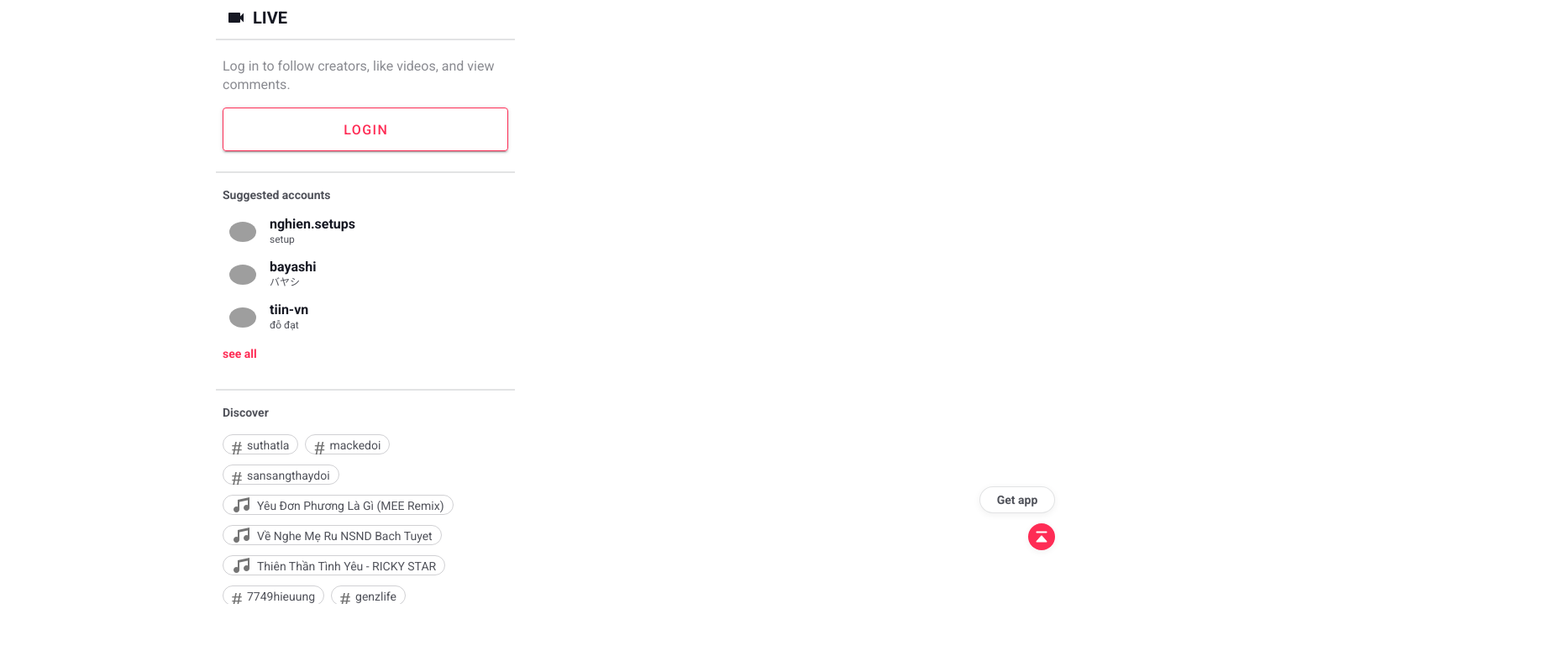
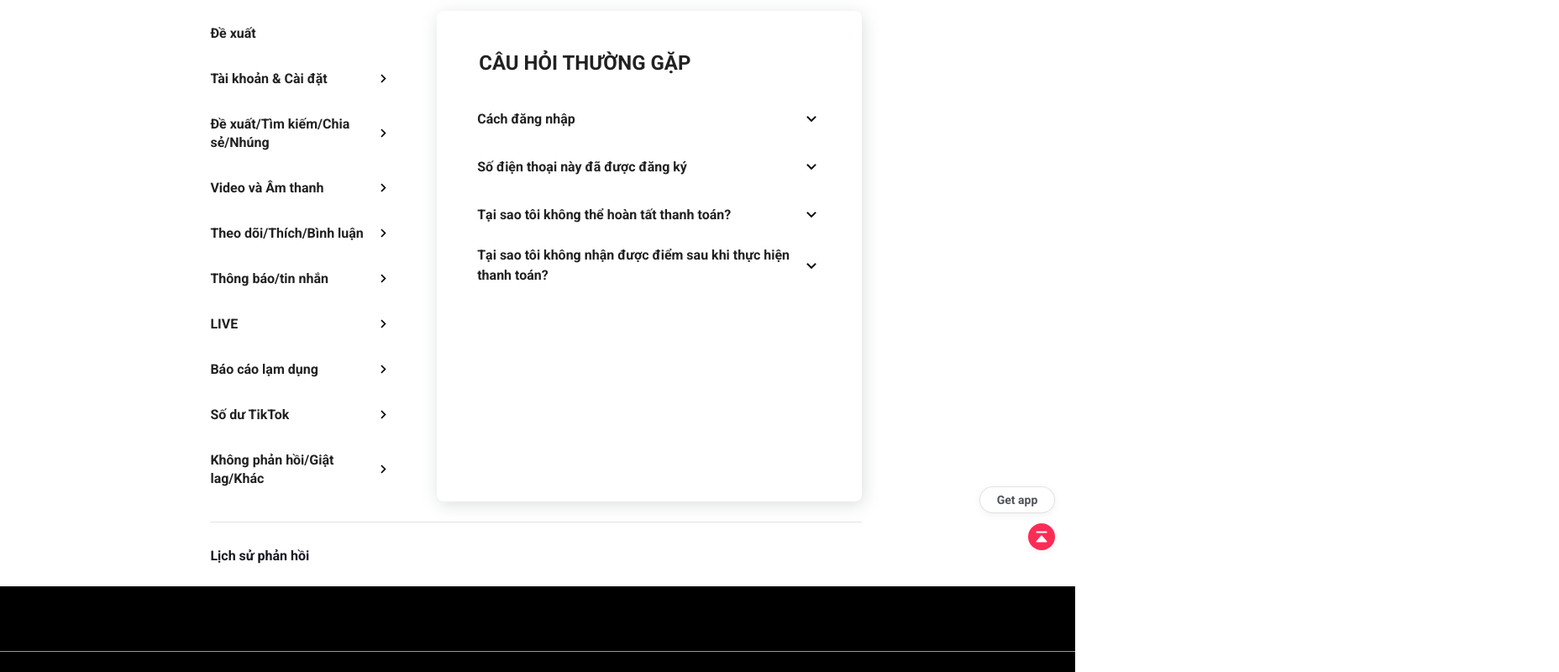
Before and after one commit to phuocho111/tiktok, a Vue app: page /feedback in a window 1280 px wide. Shown: the part 177-977 px from the top of the page at 84% size, 1856 px wide, since content can reach past the window. Before the commit the page ends 800 px from the top, so only its background shows below. Built offline with nearby package versions, Linux system fonts and the light colour scheme; data requests are answered from the project's data file; grey boxes are pictures that could not be loaded.

Commit message:
update add feedback

```diff
--- a/data/db.json
+++ b/data/db.json
@@ -186,6 +186,49 @@
       "title":"Thằng Hầu (Thái Hoàng Remix) [Short Versi...",
       "icon":"mdi-music"
     }
+  ],
+
+  "feedback":[
+    {
+      "title":"Đề xuất",
+      "icon":""
+    },
+    {
+      "title":"Tài khoản & Cài đặt",
+      "icon":"mdi-chevron-right"
+    },
+    {
+      "title":"Đề xuất/Tìm kiếm/Chia sẻ/Nhúng",
+      "icon":"mdi-chevron-right"
+    },
+    {
+      "title":"Video và Âm thanh",
+      "icon":"mdi-chevron-right"
+    },
+    {
+      "title":"Theo dõi/Thích/Bình luận",
+      "icon":"mdi-chevron-right"
+    },
+    {
+      "title":"Thông báo/tin nhắn",
+      "icon":"mdi-chevron-right"
+    },
+    {
+      "title":"LIVE",
+      "icon":"mdi-chevron-right"
+    },
+    {
+      "title":"Báo cáo lạm dụng",
+      "icon":"mdi-chevron-right"
+    },
+    {
+      "title":"Số dư TikTok",
+      "icon":"mdi-chevron-right"
+    },
+    {
+      "title":"Không phản hồi/Giật lag/Khác",
+      "icon":"mdi-chevron-right"
+    }
   ]
 
 
--- a/src/components/ButtonScroll.vue
+++ b/src/components/ButtonScroll.vue
@@ -32,7 +32,7 @@
     </div>
 
 
-    <!--  -->
+    <!-- Get tiktok app hidden -->
     <div class="codeQR" :hidden="codeQr" >
       <section class="codeQR-container">
         <div class="codeQR-header">
@@ -76,7 +76,7 @@
         </div>
       </section>
     </div>
-    <!--  -->
+    <!-- Get tiktok app hidden  -->
 </div>
 </template>
 <script>
--- a/src/components/SideBarTiktok.vue
+++ b/src/components/SideBarTiktok.vue
@@ -2,9 +2,9 @@
 <template>
     <v-container >
         <v-row  >
-            <v-col cols="2"></v-col>
+
             <!-- Sidebar route -->
-            <v-col cols="3 ">
+
 
             <div class="out-sidebar styleScroll"  >
                 <div class="in-sidebar" >
@@ -52,8 +52,8 @@
              <div class="suggested"  >
                  <p class="suggested__text">Suggested accounts</p>
                  <div   v-for="(item, index) in commentsToShow" :key="index"  >
-                 <div class="d-flex justify-start align-center py-2 hover suggested__form" @mouseover="handleMouseOver(index)" @mouseleave="handleMouseOut(index)"  v-if="index < allData.length" >
-                    <img :src="allData[index].image" alt="" class="rounded-circle mx-4"  width="32" style="object-fit: cover;" />
+                 <div class="d-flex justify-start align-center py-2 hover suggested__form" @mouseover="handleMouseOver(index)" @mouseleave="handleMouseOut(index)"  @click="searchUser(index)" v-if="index < allData.length" >
+                    <img :src="allData[index].image" alt="" class="rounded-circle mx-4"  width="32" style="object-fit: cover;"   />
                     <span>
                     <h4 class="suggested__name">{{allData[index].userId}}</h4>
                     <p class="suggested__status" >{{allData[index].status}}</p>
@@ -148,12 +148,14 @@
 
 
             </div>
-            </v-col>
+
 
             <!-- Route -->
-            <v-col cols="6" class="px-0">
-               <router-view ></router-view>
-            </v-col>
+                <div class="route-content">
+                    <router-view ></router-view>
+                </div>
+
+
             <!-- Route -->
 
 
@@ -204,6 +206,7 @@
             isActive:true,
             itemHover:{},
             see:[],
+            scroll: ""
 
 
 
@@ -249,7 +252,7 @@
         let itemHover = this.allData[index]
          this.hidden = true
          return itemHover
-       }, 1000);
+       }, 500);
     },
     handleSee( see ){
         if(see == "see all"){
@@ -262,14 +265,21 @@
 
         }
     },
+    searchUser(index){
+      this.$router.push(this.allData[index].userId)
+    //   console.log(this.allData[index].userId)
 
 
+    }
+
   },
-  computed: {...mapGetters(['allData','allDiscover'])
-        }
+  computed: {
+    ...mapGetters(['allData','allDiscover'])
 
 
+    },
    }
+
 </script>
 <style  scoped>
 
@@ -321,12 +331,23 @@
 
 }
 
+
 /* scroll style */
 
 
-
-
+/*  */
+.route-content{
+    position: absolute;
+    top: 50px;
+    left: 45%;
+}
+/*  */
 /* sidebar route */
+.out-sidebar {
+    position: fixed;
+    top: 40px;
+    left: 20%;
+}
 .sidebar__icon{
     font-size: 24px;
     margin-right: 8px;
--- a/src/components/feedbackTiktok.vue
+++ b/src/components/feedbackTiktok.vue
@@ -1,5 +1,225 @@
+
 <template>
-    <div class="mt-8">
-        <h1>Feedback</h1>
+
+    <div class="feedback" >
+        <div class="layout-container">
+            <div class="feedback-header">
+                <div class="feedback-header__h1Title">
+                    Phản hồi và trợ giúp
+                </div>
+                <div class="feedback-header__subTitle">
+                    <span>CHỌN CHỦ ĐỀ</span>
+                </div>
+            </div>
+        <!-- feedback content -->
+            <div class="feedback-content">
+                <!-- feedback sidebar -->
+                <div class="feedback-content-sideBar">
+                    <div class="feedback-content-sideBar__item" v-for="item in allFeedback" >
+                        <h3>{{item.title}}</h3>
+                        <v-icon style="color:#000; font-size: 20px;">{{item.icon}}</v-icon>
+                    </div>
+                </div>
+                <!-- feedback sidebar -->
+                <!--  -->
+                <!-- feedback detail -->
+                <div class="feedback-content-details">
+                    <h3>CÂU HỎI THƯỜNG GẶP</h3>
+                    <div class="feedback-content-detail__question" >
+                        <div class="feedback-content-detail__question-title">Cách đăng nhập</div>
+                        <v-icon style="color:#000; font-size: 23px;">mdi-chevron-down</v-icon>
+                    </div>
+                    <div class="feedback-content-detail__question" >
+                        <div class="feedback-content-detail__question-title">Số điện thoại này đã được đăng ký</div>
+                        <v-icon style="color:#000; font-size: 23px;">mdi-chevron-down</v-icon>
+                    </div>
+                    <div class="feedback-content-detail__question" >
+                        <div class="feedback-content-detail__question-title">Tại sao tôi không thể hoàn tất thanh toán?</div>
+                        <v-icon style="color:#000; font-size: 23px;">mdi-chevron-down</v-icon>
+                    </div>
+                    <div class="feedback-content-detail__question" >
+                        <div class="feedback-content-detail__question-title">Tại sao tôi không nhận được điểm sau khi thực hiện thanh toán?</div>
+                        <v-icon style="color:#000; font-size: 23px;">mdi-chevron-down</v-icon>
+                    </div>
+                </div>
+                <!-- feedback detail -->
+            </div>
+
+            <!-- list feedback -->
+            <div class="listFeedback">
+                <a href="">Lịch sử phản hồi</a>
+            </div>
+            <!-- list feedback -->
+        </div>
+        <!-- feedback content -->
+        <!-- feedback footer -->
+    <div class="feedback-footer">
+        <div class="feedback-footer-container">
+
+        </div>
+    </div>
+        <!-- feedback footer -->
     </div>
 </template>
+<script>
+import { mapActions, mapGetters } from 'vuex';
+
+
+    export default{
+
+       created(){
+        this.fetchFeedback();
+       },
+       methods:{
+        ...mapActions(['fetchFeedback'])
+       },
+       computed:{
+        ...mapGetters(['allFeedback'])
+       }
+
+    }
+</script>
+<style>
+    /* feedback-header */
+.feedback{
+    position:relative;
+    right: 45%;
+    width: 100vw;
+    height: 100vh;
+    background: white;
+    box-sizing: border-box;
+
+
+}
+.layout-container{
+    width: 64%;
+    padding: 0 24px 0 20px;
+    margin: 24px auto;
+}
+.feedback-header{
+    padding-top: 24px;
+}
+.feedback-header__h1Title{
+    font-size: 32px;
+    line-height: 38px;
+    font-weight: 700;
+}
+.feedback-header__subTitle{
+    margin-top: 8px;
+    font-size: 16px;
+    line-height: 22px;
+    color: rgba(22, 24, 35, .5);
+    font-weight: 500;
+}
+/* feedback-header  */
+/* feedback-content */
+.feedback-content{
+    margin-top: 24px;
+    display: -webkit-box;
+    display: -webkit-flex;
+    display: -ms-flexbox;
+    display: flex;
+}
+.feedback-content-sideBar{
+    width: 331px;
+}
+.feedback-content-sideBar__item{
+    position: relative;
+    width: 100%;
+    padding: 16px 0;
+    cursor: pointer;
+    display: flex;
+    justify-content: space-between;
+
+}
+.feedback-content-sideBar__item h3{
+    font-weight: 600;
+    font-size: 16px;
+    line-height: 22px;
+    padding-right: 12px;
+}
+/*  */
+/*  */
+.feedback-content-details{
+    width: 724px;
+    padding: 48px;
+    border-radius: 8px;
+    box-shadow: 2px 4px 20px rgb(80 102 102 / 20%);
+    margin-left: 54px;
+}
+.feedback-content-details h3{
+    margin-bottom: 24px;
+    padding-left: 2px;
+    font-size: 24px;
+    line-height: 28px;
+    font-weight: 700;
+}
+.feedback-content-detail__question{
+    padding: 8px 0px;
+    min-height: 57px;
+    font-size: 16px;
+    font-weight: 600;
+    cursor: pointer;
+    display: flex;
+    -webkit-box-pack: justify;
+    justify-content: space-between;
+    -webkit-box-align: center;
+    align-items: center;
+}
+.feedback-content-detail__question-title{
+    flex: 1 1 0%;
+    display: flex;
+    -webkit-box-align: center;
+    align-items: center;
+    word-break: break-word;
+    margin-right: 4px;
+}
+/*  */
+/* list feedback */
+.listFeedback{
+    margin-top: 24px;
+    padding-top: 28px;
+    border-top: 1px solid rgba(22, 24, 35, .12);
+}
+.listFeedback a{
+    color: rgba(22, 24, 35, 1);
+    font-size: 16px;
+    line-height: 22px;
+    cursor: pointer;
+    font-weight: 600;
+    text-decoration: none;
+}
+/* list feedback */
+/* feedback-content */
+
+
+/* feedback footer */
+.feedback-footer{
+    width: 100%;
+    color: rgba(255, 255, 255, 1);
+    background-color: rgba(0, 0, 0, 1);
+    padding-bottom: 24px;
+}
+.feedback-footer-container{
+    padding: 29px 26px 48px;
+    display: -webkit-box;
+    display: -webkit-flex;
+    display: -ms-flexbox;
+    display: flex;
+    -webkit-flex-direction: row;
+    -ms-flex-direction: row;
+    flex-direction: row;
+    -webkit-box-pack: center;
+    -ms-flex-pack: center;
+    -webkit-justify-content: center;
+    justify-content: center;
+    -webkit-align-items: center;
+    -webkit-box-align: center;
+    -ms-flex-align: center;
+    align-items: center;
+    border-bottom: 1px solid #979797;
+    -webkit-transition: all .3s cubic-bezier;
+    transition: all .3s cubic-bezier;
+}
+/* feedback footer */
+</style>
--- a/src/store/index.js
+++ b/src/store/index.js
@@ -8,17 +8,20 @@
 const state = {
    data:[],
    discover:[],
-   menu:[]
+   menu:[],
+   feedback:[]
 }
 const getters = {
   allData:(state) => state.data,
   allDiscover:(state) => state.discover,
-  allMenu:(state)=>state.menu
+  allMenu:(state)=>state.menu,
+  allFeedback:(state)=> state.feedback
 }
 const mutations = {
   setData:(state, data) =>(state.data = data),
   setDiscover:(state,discover) =>(state.discover = discover),
-  setMenu:(state,menu) =>(state.menu = menu)
+  setMenu:(state,menu) =>(state.menu = menu),
+  setFeedback:(state,feedback)=>(state.feedback = feedback)
 }
 const actions = {
 
@@ -34,6 +37,10 @@
   async fetchMenu({commit}){
     const menu = await(await fetch('http://localhost:3000/menu_item')).json();
     commit('setMenu',menu)
+  },
+  async fetchFeedback({commit}){
+    const feedback = await(await fetch('http://localhost:3000/feedback')).json();
+    commit('setFeedback',feedback)
   }
 
 }
```
Also changed, not shown: package.json (+16 -2 lines), src/components/HeaderTiktok.vue (+7 -7 lines), 1 other file (tests, documents, lock files or other folders).
